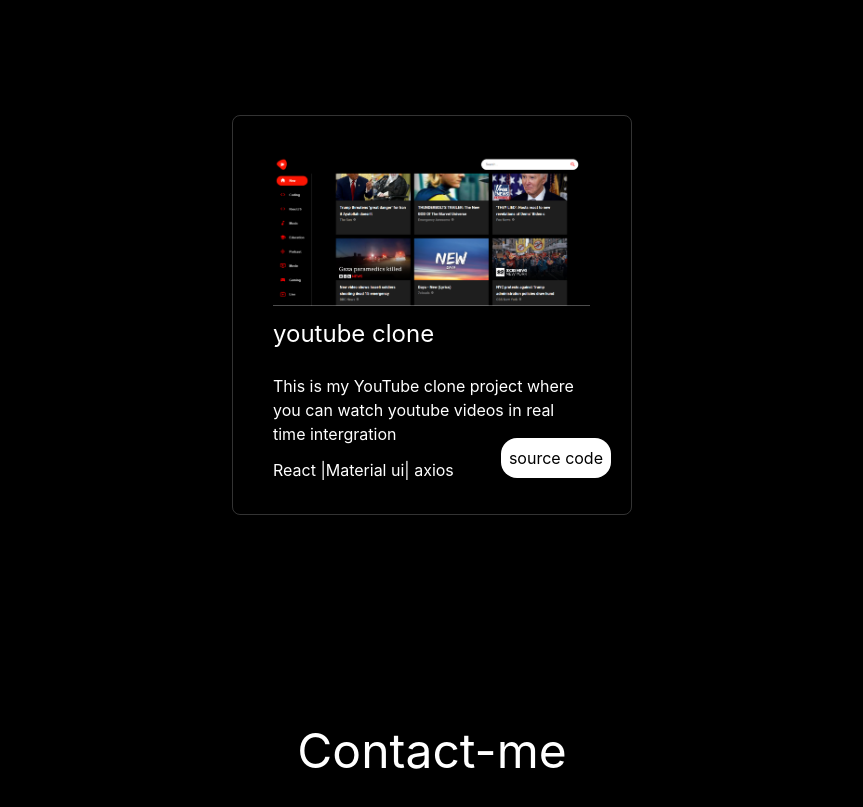
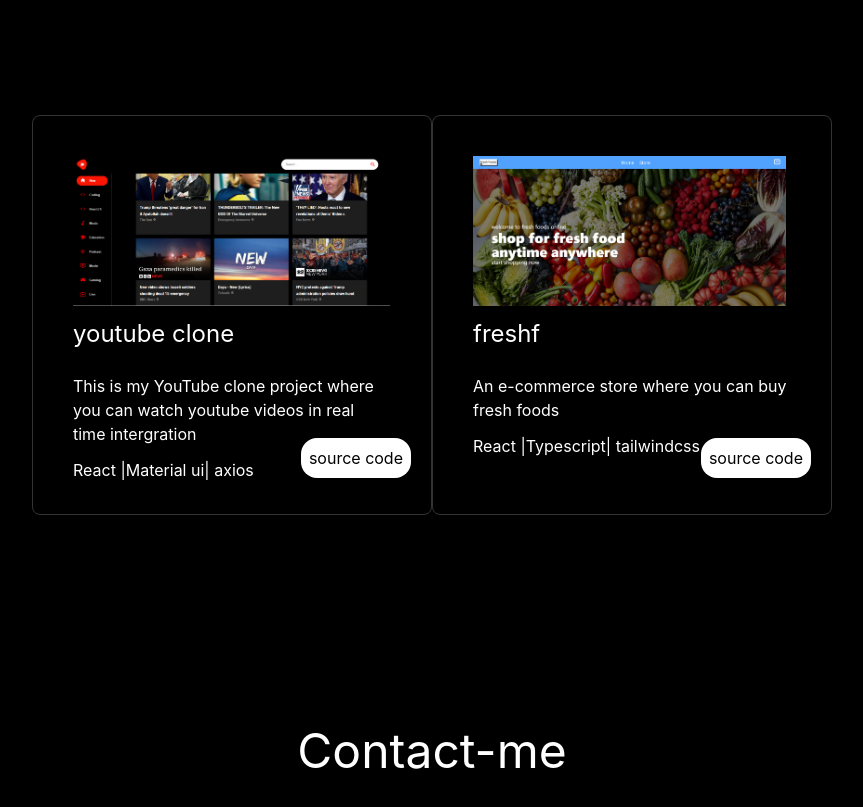
Before and after one commit to Cyberchebs/my-portfolio, a React (Vite) app: page / in a window 1280 px wide. Shown: the part 1753-2560 px from the top of the page, without its empty margins (208-1071 px from the left). Built offline with nearby package versions, Linux system fonts and the light colour scheme.

Commit message:
added projects

```diff
--- a/src/constant.jsx/projectData.js
+++ b/src/constant.jsx/projectData.js
@@ -9,6 +9,15 @@
     live: "https://chebstube.netlify.app/",
     tech: ["React |", "Material ui|", "  axios"],
   },
+  {
+    id: 2,
+    name: "freshf",
+    image: "/src/assets/fresffoods.png",
+    description: " An e-commerce store where you can buy fresh foods ",
+    github: "https://github.com/Cyberchebs/fresh_foods",
+    live: "https://freshf.netlify.app/",
+    tech: ["React |", "Typescript|", " tailwindcss"],
+  },
 ];
 
 export default projects;
```
Also changed, not shown: src/assets/fresffoods.png (added).
